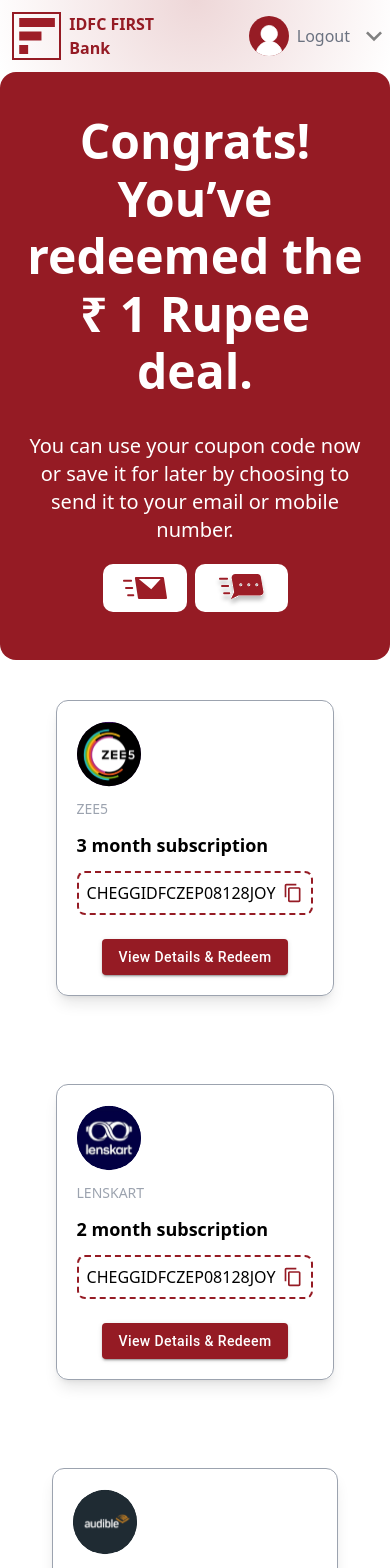
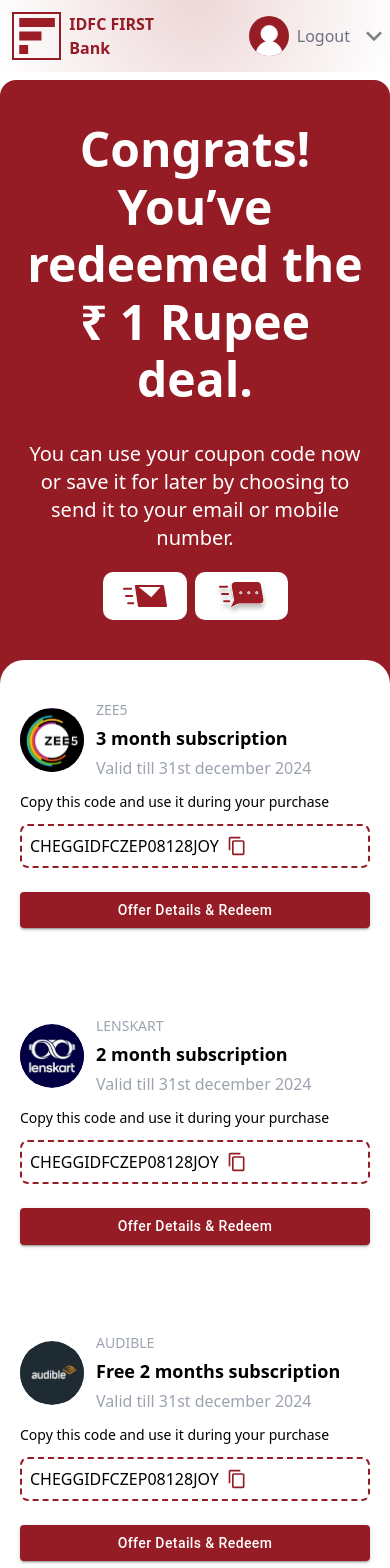
Before and after one commit to Sumanth-03/IDFC, a React (Vite) app: page /offer in a window 390 px wide. Shown: the top 1568 px of the page. Built offline with nearby package versions, Linux system fonts and the light colour scheme.

Commit message:
styling changes

```diff
--- a/src/App.jsx
+++ b/src/App.jsx
@@ -11,17 +11,21 @@
 function App() {
 
   return (
+    <>
     <div className='w-screen overflow-y-auto min-h-screen md:px-10'>
-    <div className='overflow-x-hidden max-w-[1200px]  m-auto'>
+    <div className='overflow-x-hidden max-w-[1200px]  m-auto mt-20'>
     <Header/>
       <Routes>
           <Route path="/" element={<Home/>} />
           <Route path="/offer" element={<Offers/>} />
           <Route path="/offerDetails" element={<OfferDetails/>} />
       </Routes>
-   </div>
-   <Footer/>
     </div>
+    </div>
+    <Footer/>
+    </>
+
+
   )
 }
 
--- a/src/components/Footer.jsx
+++ b/src/components/Footer.jsx
@@ -3,7 +3,7 @@
 function Footer (){
 
     return(
-        <footer className="flex flex-col items-center md:flex-row gap-2 text-primary bg-black p-2 justify-between w-screen px-10 h-auto md:-translate-x-10">
+        <footer className="flex flex-col items-center md:flex-row gap-2 text-primary bg-black p-2 justify-between w-screen px-10 h-auto">
             <div className="flex ">
                 <span>Powered by:</span>
                 <span className="relative">
--- a/src/components/Header.jsx
+++ b/src/components/Header.jsx
@@ -4,7 +4,7 @@
 import KeyboardArrowDownIcon from '@mui/icons-material/KeyboardArrowDown';
 function Header (){
     return(
-        <header className="w-full h-auto bg-primary flex flex-row justify-between" style={{ background: 'radial-gradient(circle at top,  #EED7D8, #FFFFFF)'}}>
+        <header className="fixed top-0 z-50 w-full h-auto bg-primary flex flex-row justify-between  max-w-[1200px]" style={{ background: 'radial-gradient(circle at top,  #EED7D8, #FFFFFF)'}}>
             <div className=" text-secondary flex w-48 p-3 ">
                 <img src={Logo} alt="logo" className="w-auto h-full  border-2 border-secondary  p-1 mr-2"></img>
                 <span className="font-bold">IDFC FIRST <br/> Bank</span>
--- a/src/components/Offers.jsx
+++ b/src/components/Offers.jsx
@@ -91,7 +91,7 @@
     }
     return(
     <>
-        <section className="flex flex-col justify-center gap-3 lg:block w-full p-5 py-10 bg-secondary text-primary rounded-2xl relative text-center md:text-left">
+        <section className="flex flex-col justify-center gap-3 lg:block w-full p-5 py-10 bg-secondary text-primary rounded-2xl relative text-center md:text-left pb-32 md:pb-10">
         <h1 className="text-5xl font-semibold md:max-w-[80%] lg:max-w-[60%]" style={{lineHeight:'1.2'}}>
         Congrats! You’ve redeemed the ₹ 1 Rupee deal.
         </h1>
@@ -112,25 +112,31 @@
         </div>
         </div>
         </section>
-        <section className="flex flex-wrap gap-2 justify-center items-center">
+        <section className="flex flex-col sm:flex-row flex-wrap gap-2 justify-center items-center bg-white rounded-t-3xl md:rounded-t-none -translate-y-24 md:translate-y-0">
             {offers.map((offer)=>{
                 return(
-                    <div className="flex flex-col gap-3 m-2 border border-gray-400 shadow-lg p-5 rounded-xl my-10 mx-2">
+                    <div className="flex flex-col gap-3 md:m-2  md:shadow-xl p-5 md:rounded-xl my-5 md:my-10 md:mx-2 w-full md:w-auto">
+                    <div className="flex md:flex-col gap-3">
                     <img src={offer.icon} alt="icon" className="w-16"></img>
-                    <p className="text-gray-400 text-sm">{offer.offerTitle}</p>
-                    <p className="text-lg font-semibold">{offer.offer}</p>
+                    <div className="flex flex-col gap-1">
+                        <p className="text-gray-400 text-sm">{offer.offerTitle}</p>
+                        <p className="text-lg font-semibold">{offer.offer}</p>
+                        <p className="md:hidden  text-gray-400">Valid till 31st december 2024</p>
+                    </div>
+                    </div>
+                    <p className="text-sm md:hidden">Copy this code and use it during your purchase</p>
                     <div className="flex gap-2 border-dashed border-2 p-2 border-secondary rounded-lg">
                         <p>{offer.code}</p>
                         <CopyButton textToCopy={offer.code}></CopyButton>
                     </div>
                     <div className="hidden md:block text-center pt-3">
-                    <Button variant="contained" onClick={()=>handleClick(offer)} sx={{backgroundColor:'#951B24', textTransform:'initial'}}>
+                    <Button variant="contained" onClick={()=>handleClick(offer)} sx={{backgroundColor:'#951B24', textTransform:'initial' , width:'100%'}}>
                         View Details & Redeem
                     </Button>
                     </div>
-                    <div className="md:hidden text-center pt-3">
-                    <Button variant="contained" onClick={()=>handleClickDailog(offer)} sx={{backgroundColor:'#951B24', textTransform:'initial'}}>
-                        View Details & Redeem
+                    <div className="md:hidden text-center w-full pt-3">
+                    <Button variant="contained" onClick={()=>handleClickDailog(offer)} sx={{backgroundColor:'#951B24', textTransform:'initial', width:'100%'}}>
+                        Offer Details & Redeem
                     </Button>
                     </div>
                 </div>
@@ -159,7 +165,7 @@
                 sx={() => ({
                     position: 'absolute',
                     right:10,
-                    top:'-30vh',
+                    top:'-28vh',
                     color: '#000',
                     backgroundColor: '#ffffff',
                     boxShadow: '0 2px 10px rgba(0,0,0,0.2)',
@@ -167,11 +173,11 @@
             >
                 <CloseIcon />
             </IconButton>
-            <div className="flex flex-col items-center py-10">
-                <img src={offer?.icon}className="w-20 "></img>
-                <p className="font-bold text-lg">{offer?.offerTitle}</p>
+            <div className="flex flex-col items-center pb-5">
+                <img src={offer?.icon}className="w-20 py-5"></img>
+                <p className="font-bold text-2xl">{offer?.offerTitle}</p>
                 <p className="text-2xl font-semibold text-gray-400 text-center">{offer?.offer} worth ₹ {offer?.value}</p>
-                <p className="text-sm text-gray-500">Valid till 27th december 2024</p>
+                <p className="text-lg text-gray-400">Valid till 27th december 2024</p>
             </div>
         </Dialog>
         <Dialog
@@ -202,17 +208,17 @@
         >
             <div className="flex flex-col">
                 <h1 className="text-xl font-bold">About <span className="lowercase">{offer?.offerTitle}</span></h1>
-                <p className="text-lg font-medium mb-3">Leading producer and provider of audio storytelling</p>
-                <p className="font-light text-gray-600">Copy this code and use it during your purchase</p>
+                <p className="font-semibold mb-3">Leading producer and provider of audio storytelling</p>
+                <p className="font-light text-gray-700">Copy this code and use it during your purchase</p>
                 <div className="flex gap-2 border-dashed border-2 p-2 border-secondary rounded-lg my-2 justify-between">
-                        <p>{offer?.code}</p>
+                        <p className="text-secondary font-semibold">{offer?.code}</p>
                         <CopyButton textToCopy={offer?.code}></CopyButton>
                 </div>
-                <h1 className="text-xl font-bold">Terms & conditions</h1>
-                <p className=" font-medium">Eligible Customer at the time of signing up for Audible</p>
-                <div className="text-center pt-3">
-                    <Button variant="contained"  sx={{backgroundColor:'#951B24', textTransform:'initial', width:'90%'}}>
-                    Visit <pre className="lowercase"> { offer?.offerTitle } </pre> to claim
+                <h1 className="text-xl font-semibold">Terms & conditions</h1>
+                <p className=" text-gray-800">Eligible Customer at the time of signing up for Audible</p>
+                <div className="text-center pt-3 my-3">
+                    <Button variant="contained"  sx={{backgroundColor:'#951B24', textTransform:'initial', width:'90%', fontSize:'1rem'}}>
+                    Visit <pre className="capitalize"> <span className="lowercase">{offer?.offerTitle}</span> </pre> to claim
                     </Button>
                     </div>
             </div>
--- a/src/components/offerDetails.jsx
+++ b/src/components/offerDetails.jsx
@@ -38,7 +38,7 @@
                         <CopyButton textToCopy={offer.code}></CopyButton>
                 </div>
                 <div className="text-center pt-3 w-[100%]">
-                    <Button variant="contained" onClick={()=>handleClick(offer)} sx={{backgroundColor:'#2dac13', textTransform:'initial', width:'80%', maxWidth:'600px'}}>
+                    <Button variant="contained" onClick={()=>handleClick(offer)} sx={{backgroundColor:'#2dac13', textTransform:'initial', width:'100%'}}>
                         Redeem Now
                     </Button>
                 </div>
```
Also changed, not shown: src/components/Home.jsx (+33 -5 lines).
